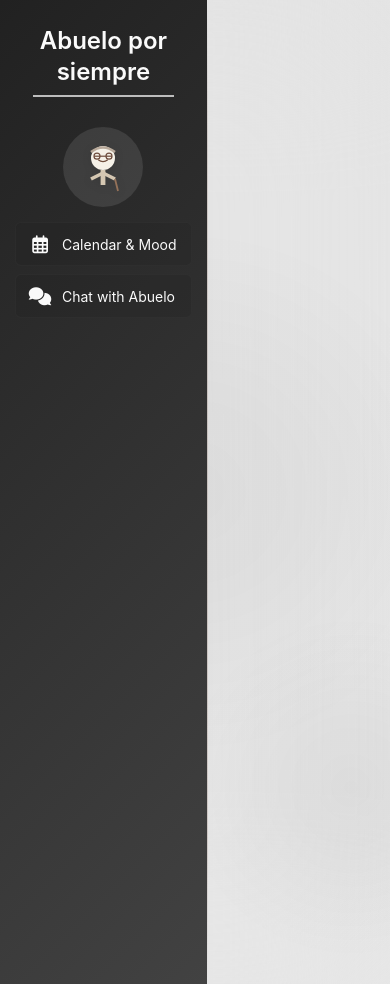
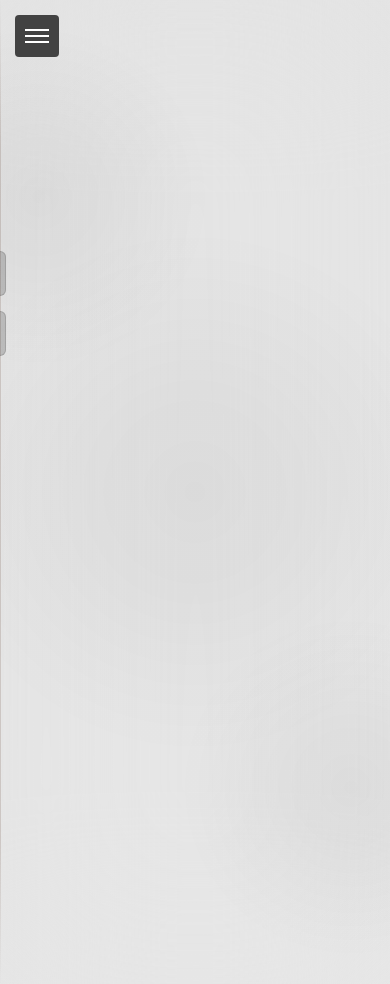
Before and after one commit to juanvolpe/abuelo-por-siempre, a Flask app: template templates/base.html in a window 390 px wide. Run offline with Flask 3, Linux system fonts and the light colour scheme; the template is opened without the code that fills it, so the values that code supplies are empty.

Commit message:
Update for Render persistent storage

```diff
--- a/csv/calendar_notes.csv
+++ b/csv/calendar_notes.csv
@@ -1 +1,5 @@
 date,note
+2024-12-26,"{""text"": """", ""images"": []}"
+2024-12-23,"{""text"": """", ""images"": [""/static/images/2024-12-23_1735084919_Screenshot_2024-12-23_at_7.31.06_PM.png""]}"
+2024-12-25,"{""text"": """", ""images"": [""/static/images/2024-12-25_1735084969_Screenshot_2024-12-23_at_7.31.06_PM.png""]}"
+2024-12-24,"{""text"": """", ""images"": [""/static/images/2024-12-24_1735086479_Screenshot_2024-12-23_at_7.31.06_PM.png""]}"
--- a/static/css/common.css
+++ b/static/css/common.css
@@ -323,59 +323,85 @@ body::after {
 
     .container {
         margin: 0;
-        padding: 15px;
-        width: calc(100% - 30px);
+        padding: 20px;
+        width: calc(100% - 40px);
         border-left: none;
+        transition: transform 0.3s ease;
+    }
+
+    body.nav-open .container {
+        transform: translateX(80%);
     }
 
     .nav-bar {
-        width: 100%;
-        height: auto;
-        position: relative;
-        padding: 15px;
+        width: 80%;
+        max-width: 300px;
+        height: 100vh;
+        position: fixed;
+        top: 0;
+        left: 0;
         background: linear-gradient(135deg, var(--gray-900), var(--gray-800));
+        padding: 60px 20px 20px;
+        transform: translateX(-100%);
+        transition: transform 0.3s ease;
+        z-index: 999;
+    }
+
+    .nav-bar.show {
+        transform: translateX(0);
     }
 
     .nav-links {
-        flex-direction: row;
-        flex-wrap: wrap;
-        justify-content: center;
+        flex-direction: column;
         padding: 0;
-        gap: 8px;
+        gap: 15px;
     }
 
     .nav-link {
-        width: calc(50% - 20px);
+        width: 100%;
+        padding: 15px;
+        font-size: 16px;
+        margin: 0;
+        text-align: left;
+    }
+
+    .grandpa-icon {
+        width: 80px;
+        height: 80px;
+    }
+
+    .nav-brand-container {
+        margin-bottom: 30px;
+    }
+
+    .quote-container {
+        margin-top: auto;
+        padding: 20px 0;
+    }
+}
+
+@media (max-width: 480px) {
+    .container {
+        padding: 15px;
+        width: calc(100% - 30px);
+    }
+
+    .nav-bar {
+        width: 85%;
+    }
+
+    body.nav-open .container {
+        transform: translateX(85%);
+    }
+
+    .nav-link {
         padding: 12px;
-        font-size: 14px;
-        margin: 0;
+        font-size: 15px;
     }
 
     .grandpa-icon {
         width: 60px;
         height: 60px;
-    }
-
-    .nav-brand-container {
-        margin-bottom: 15px;
-    }
-
-    .quote-container {
-        display: none;
-    }
-}
-
-@media (max-width: 480px) {
-    .nav-link {
-        width: 100%;
-    }
-
-    .container {
-        padding: 10px;
-    }
-
-    .card {
-        padding: 15px;
     }
 }
 
@@ -457,3 +483,96 @@ body::after {
     text-align: left;
     padding: 0 10px;
 }
+
+/* Hamburger Menu - Hidden by default on desktop */
+.hamburger-menu {
+    display: none;
+    position: fixed;
+    top: 15px;
+    left: 15px;
+    z-index: 1000;
+    background: var(--gray-800);
+    border: none;
+    border-radius: 4px;
+    padding: 10px;
+    cursor: pointer;
+    transition: all 0.3s ease;
+}
+
+.hamburger-menu:hover {
+    background: var(--gray-700);
+}
+
+.hamburger-menu span {
+    display: block;
+    width: 24px;
+    height: 2px;
+    background: var(--white);
+    margin: 4px 0;
+    transition: all 0.3s ease;
+}
+
+/* Mobile Navigation Styles */
+@media (max-width: 768px) {
+    .hamburger-menu {
+        display: block;
+    }
+
+    .nav-bar {
+        transform: translateX(-100%);
+        transition: transform 0.3s ease;
+        width: 80%;
+        max-width: 300px;
+        height: 100vh;
+        position: fixed;
+        top: 0;
+        left: 0;
+        background: linear-gradient(135deg, var(--gray-900), var(--gray-800));
+        padding: 60px 20px 20px;
+        z-index: 999;
+    }
+
+    .nav-bar.show {
+        transform: translateX(0);
+    }
+
+    /* Overlay when nav is open */
+    .nav-overlay {
+        display: none;
+        position: fixed;
+        top: 0;
+        left: 0;
+        right: 0;
+        bottom: 0;
+        background: rgba(0, 0, 0, 0.5);
+        z-index: 998;
+        opacity: 0;
+        transition: opacity 0.3s ease;
+    }
+
+    .nav-overlay.show {
+        display: block;
+        opacity: 1;
+    }
+
+    /* Adjust container margin when nav is hidden */
+    .container {
+        margin-left: 0;
+        width: 100%;
+        padding: 20px;
+        transition: margin-left 0.3s ease;
+    }
+
+    /* Animation for hamburger to X */
+    .hamburger-menu.active span:nth-child(1) {
+        transform: rotate(45deg) translate(5px, 5px);
+    }
+
+    .hamburger-menu.active span:nth-child(2) {
+        opacity: 0;
+    }
+
+    .hamburger-menu.active span:nth-child(3) {
+        transform: rotate(-45deg) translate(5px, -5px);
+    }
+}
--- a/templates/base.html
+++ b/templates/base.html
@@ -9,8 +9,18 @@
     {% block extra_css %}{% endblock %}
 </head>
 <body>
+    <!-- Hamburger Menu Button -->
+    <button class="hamburger-menu" id="hamburgerMenu">
+        <span></span>
+        <span></span>
+        <span></span>
+    </button>
+
+    <!-- Overlay for mobile nav -->
+    <div class="nav-overlay" id="navOverlay"></div>
+
     <!-- Fixed Navigation -->
-    <nav class="nav-bar">
+    <nav class="nav-bar" id="navBar">
         <div class="nav-brand-container">
             <a href="{{ url_for('calendar') }}" class="nav-brand">Abuelo por siempre</a>
             <div class="grandpa-icon">
@@ -60,6 +70,35 @@
         {% block content %}{% endblock %}
     </div>
 
+    <!-- Navigation Script -->
+    <script>
+        document.addEventListener('DOMContentLoaded', function() {
+            const hamburgerMenu = document.getElementById('hamburgerMenu');
+            const navBar = document.getElementById('navBar');
+            const navOverlay = document.getElementById('navOverlay');
+
+            function toggleNav() {
+                hamburgerMenu.classList.toggle('active');
+                navBar.classList.toggle('show');
+                navOverlay.classList.toggle('show');
+                document.body.classList.toggle('nav-open');
+            }
+
+            hamburgerMenu.addEventListener('click', toggleNav);
+            navOverlay.addEventListener('click', toggleNav);
+
+            // Close nav when clicking a link (for mobile)
+            const navLinks = document.querySelectorAll('.nav-link');
+            navLinks.forEach(link => {
+                link.addEventListener('click', () => {
+                    if (window.innerWidth <= 768) {
+                        toggleNav();
+                    }
+                });
+            });
+        });
+    </script>
+
     {% block scripts %}{% endblock %}
 </body>
 </html>
```
Also changed, not shown: images/2024-12-23_1735084746_Screenshot_2024-12-23_at_7.31.06_PM.png (added), images/2024-12-26_1735084515_Screenshot_2024-12-23_at_7.31.06_PM.png (added), images/2024-12-26_1735084725_Screenshot_2024-12-23_at_7.31.06_PM.png (added), static/Images/2024-12-23_1735084919_Screenshot_2024-12-23_at_7.31.06_PM.png (added), static/Images/2024-12-24_1735086479_Screenshot_2024-12-23_at_7.31.06_PM.png (added), static/Images/2024-12-25_1735084969_Screenshot_2024-12-23_at_7.31.06_PM.png (added).
